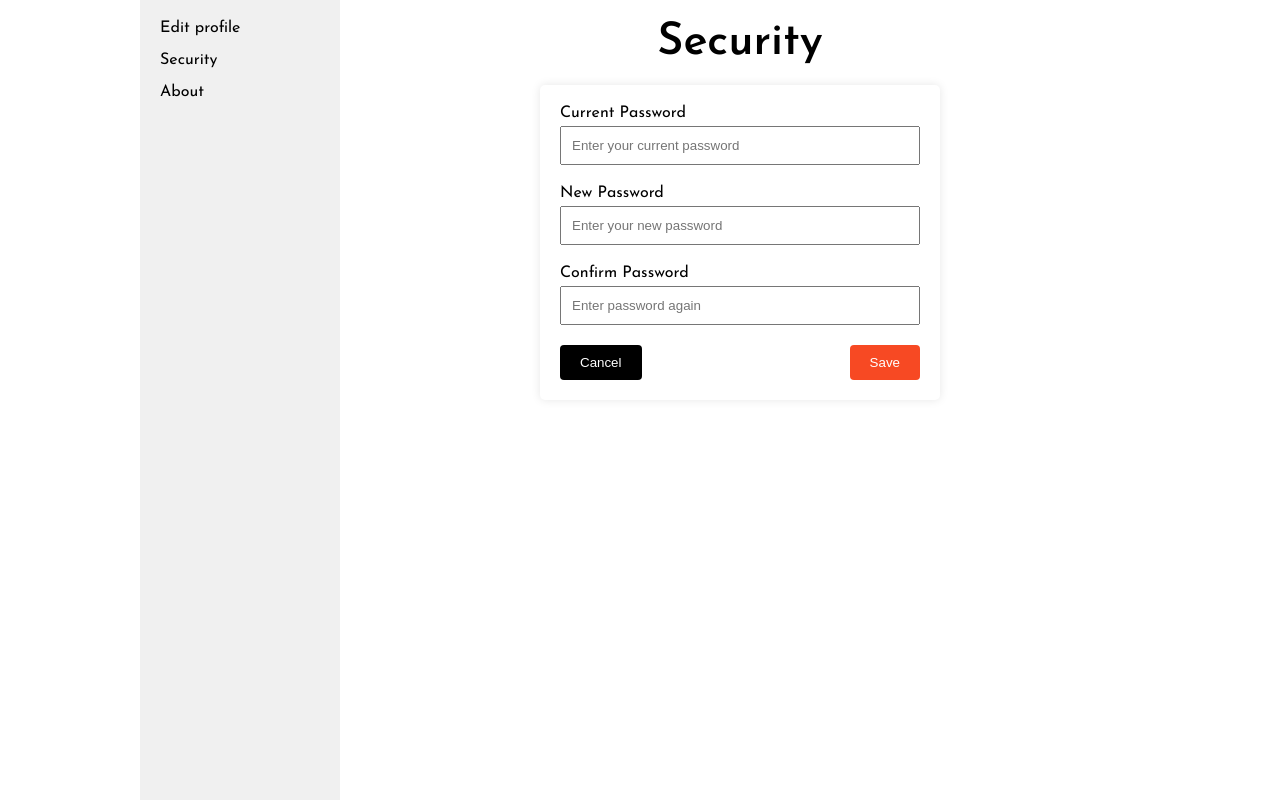
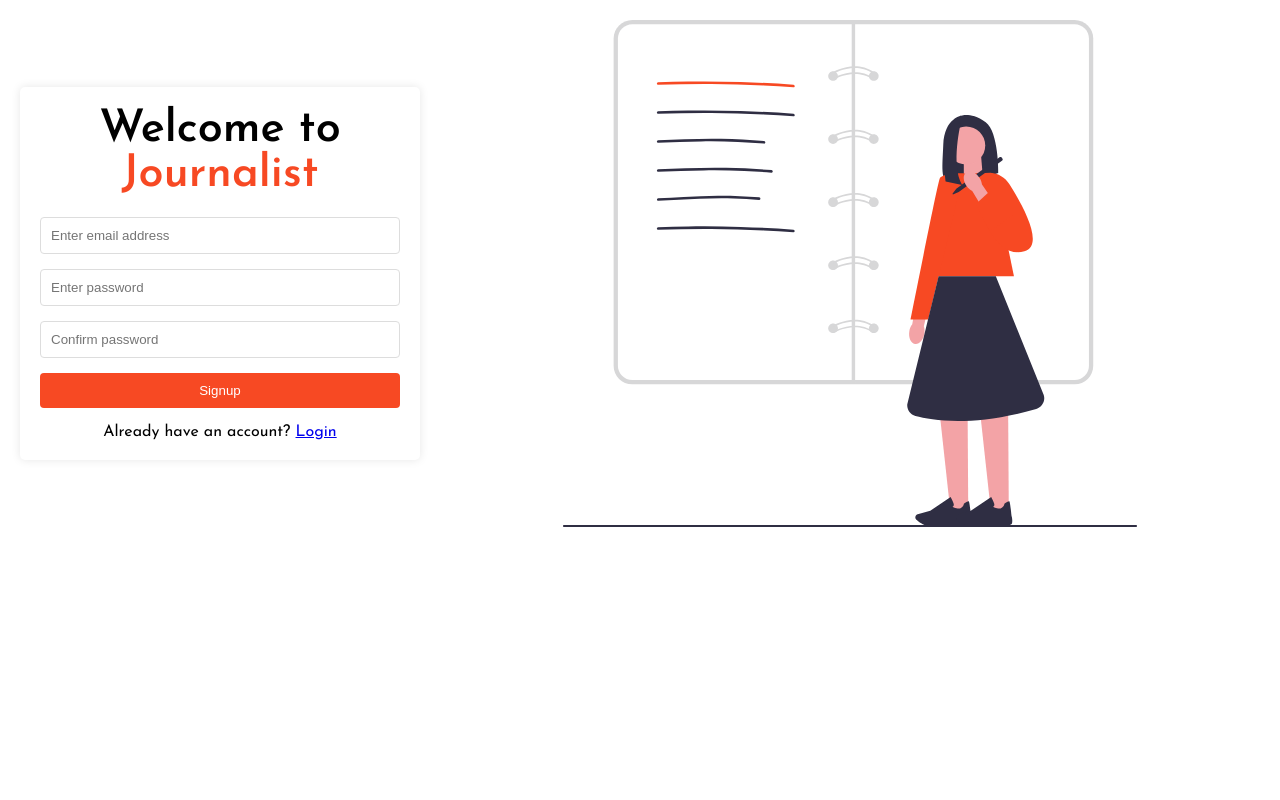
Before and after one commit to cse442-at-ub/s24semesterproject-journalists, a React (Vite) app in the folder frontend/: page / in a window 1280 px wide. Built offline with nearby package versions, Linux system fonts and the light colour scheme.

Commit message:
#46 fixed app.jsx conflicts

```diff
--- a/frontend/package.json
+++ b/frontend/package.json
@@ -13,7 +13,7 @@
     "axios": "^1.6.7",
     "react": "^18.2.0",
     "react-dom": "^18.2.0",
-    "react-router-dom": "^6.22.1"
+    "react-router-dom": "^6.22.2"
   },
   "devDependencies": {
     "@types/react": "^18.2.55",
--- a/frontend/src/App.jsx
+++ b/frontend/src/App.jsx
@@ -13,13 +13,12 @@ const App = () => {
   return (
     <Router>
       <Routes>
-        <Route path="/" element={<SecurityPage />} />
+        <Route path="/" element={<SignupPage />} />
         <Route path="/edit-profile" element={<EditProfile />} />
         <Route path="/journal-image" element={<JournalImage />} />
         <Route path="/journal-video" element={<JournalVideo />} />
         <Route path="/signup-page" element={<SignupPage />} />
         <Route path="/login-page" element={<LoginPage />} />
-        <Route path="/security-page" element={<SecurityPage />} />
       </Routes>
     </Router>
   );
--- a/frontend/src/EditProfile.jsx
+++ b/frontend/src/EditProfile.jsx
@@ -49,7 +49,7 @@ function EditProfile() {
       <aside className="sidebar">
         <nav>
           <ul>
-            <li>Edit profile</li>
+            <li><a href="/edit-profile"></a>Edit profile</li>
             <li>Security</li>
             <li>About</li>
           </ul>
--- a/frontend/src/LoginPage.jsx
+++ b/frontend/src/LoginPage.jsx
@@ -1,14 +1,21 @@
 import React, { useState } from 'react';
 import './LoginPage.css'; // Make sure to create a corresponding CSS file
 import journalistFigure from './assets/journalistfigure.svg';
+import { useNavigate } from 'react-router-dom';
+
+
+
 
 const LoginPage = () => {
   const [email, setEmail] = useState('');
   const [password, setPassword] = useState('');
+  const navigate = useNavigate();
 
   const handleLogin = (e) => {
     e.preventDefault();
     // Insert login logic here
+
+    navigate("/journal");
     console.log('Login with', email, password);
   };
 
--- a/frontend/src/SignupPage.jsx
+++ b/frontend/src/SignupPage.jsx
@@ -1,15 +1,20 @@
 import React, { useState } from 'react';
 import './SignupPage.css'; // Make sure to create a corresponding CSS file
 import journalistFigure from './assets/journalistfigure.svg';
+import { useNavigate } from 'react-router-dom';
+
 
 const SignupPage = () => {
   const [email, setEmail] = useState('');
   const [password, setPassword] = useState('');
   const [confirmPassword, setConfirmPassword] = useState('');
+  const navigate = useNavigate();
+
 
   const handleSignup = (e) => {
     e.preventDefault();
     // Handle the signup logic here
+    navigate("/journal");
     console.log('Signup with', email, password, confirmPassword);
   };
 
```
Also changed, not shown: 1 other file (tests, documents, lock files or other folders).
